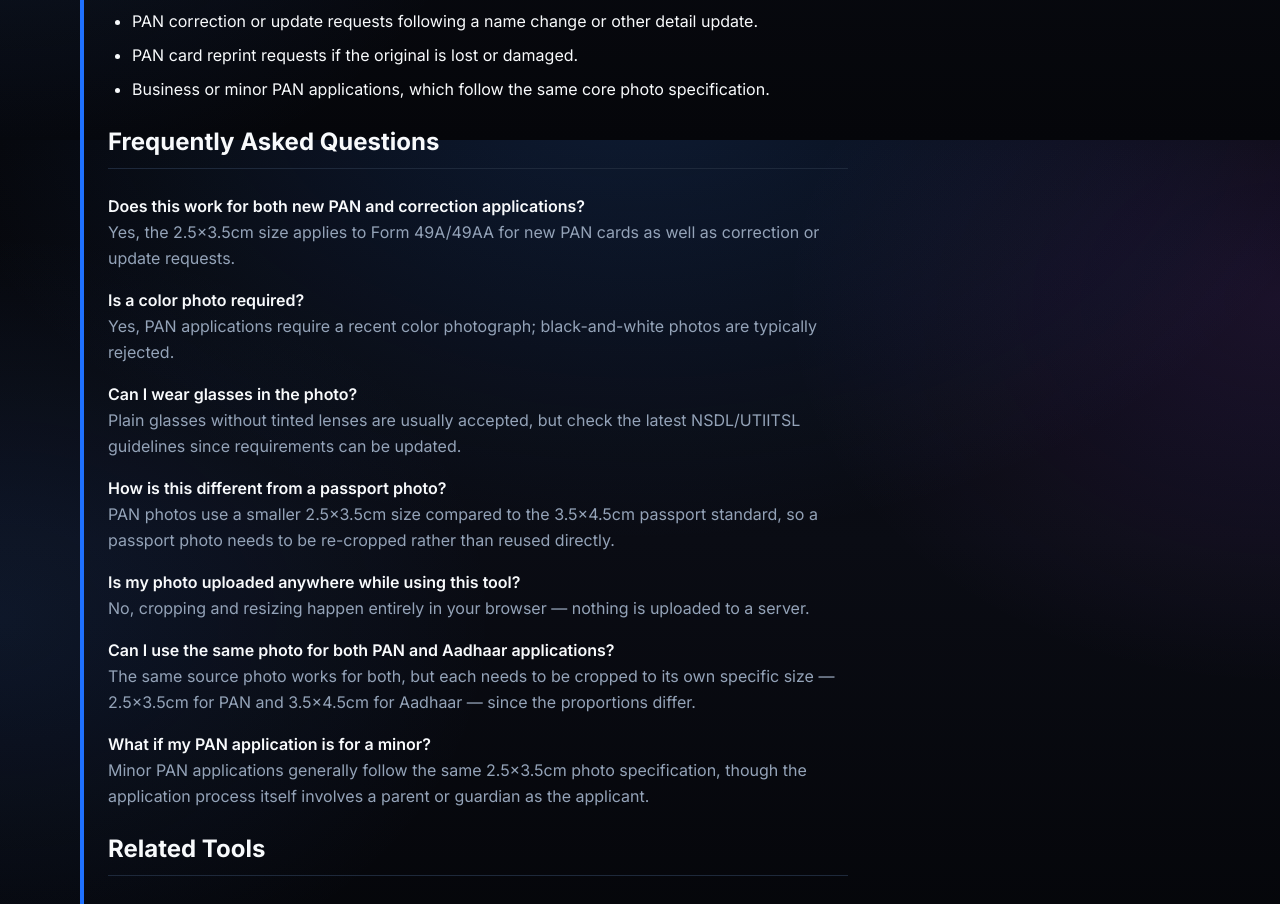
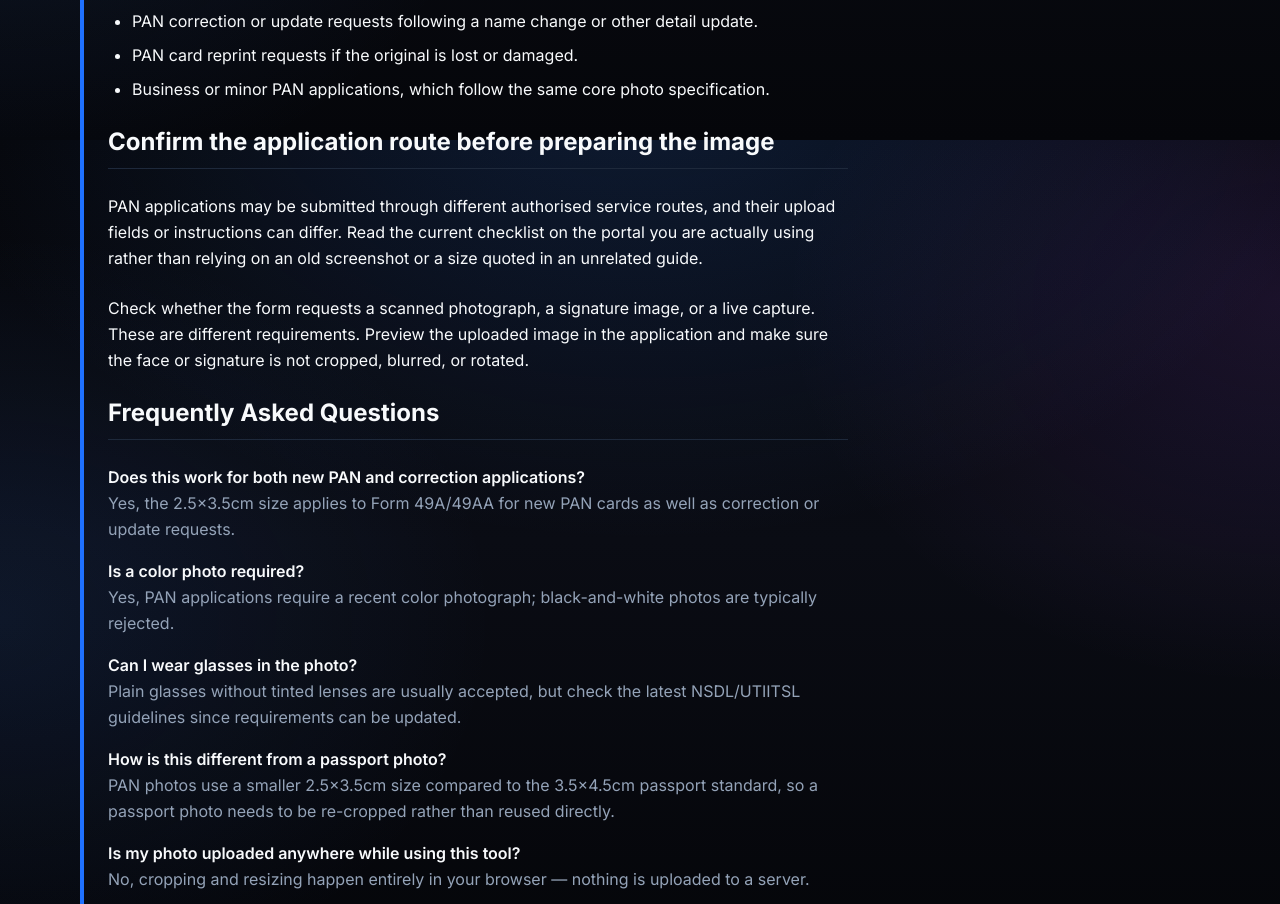
Before and after one commit to surajkumar122024-star/ok01, a Next.js app: page /blog/pan-card-photo-size-guide in a window 1280 px wide. Shown: the part 2260-3164 px from the top of the page. Built offline with nearby package versions, Linux system fonts and the light colour scheme.

Commit message:
Add specific and current-process guidance to article

```diff
--- a/src/app/blog/pan-card-photo-size-guide/page.tsx
+++ b/src/app/blog/pan-card-photo-size-guide/page.tsx
@@ -118,6 +118,7 @@ export default function PanPhotoArticle() {
             <li>Business or minor PAN applications, which follow the same core photo specification.</li>
           </ul>
 
+          <h2 className="text-2xl font-bold mt-8">Confirm the application route before preparing the image</h2><p>PAN applications may be submitted through different authorised service routes, and their upload fields or instructions can differ. Read the current checklist on the portal you are actually using rather than relying on an old screenshot or a size quoted in an unrelated guide.</p><p>Check whether the form requests a scanned photograph, a signature image, or a live capture. These are different requirements. Preview the uploaded image in the application and make sure the face or signature is not cropped, blurred, or rotated.</p>
           <h2 id="faq" className="text-2xl font-bold mt-8">Frequently Asked Questions</h2>
           <div className="space-y-4">
             <div>
```
